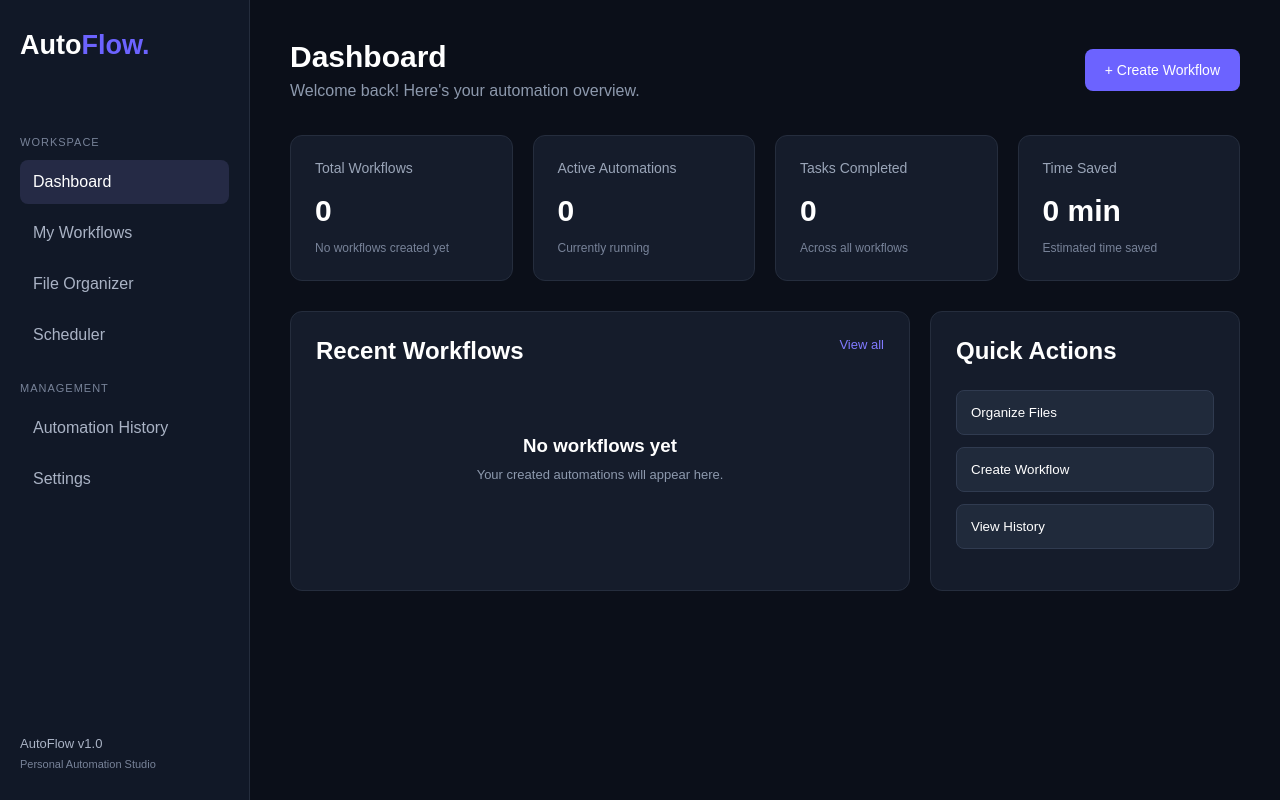
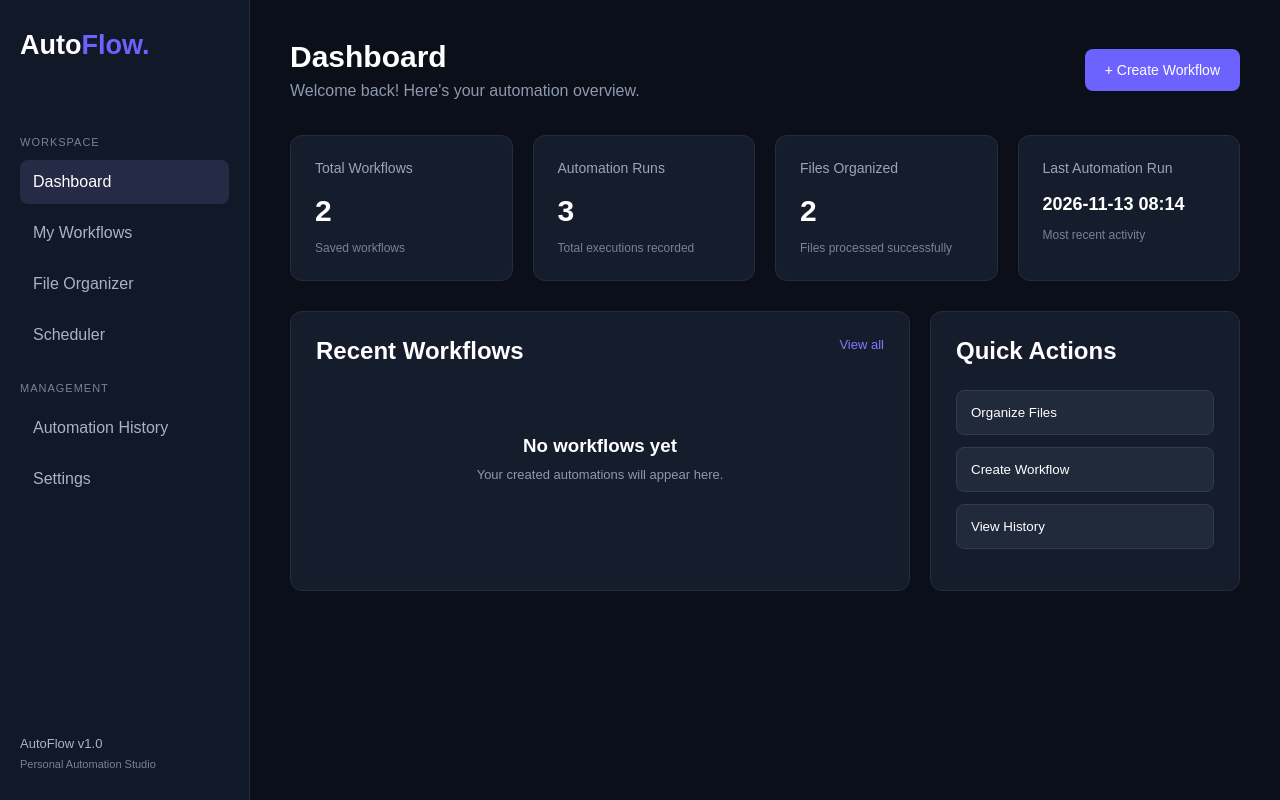
Before and after one commit to rbtechniques/AutoFlow, a Flask app: page / in a window 1280 px wide. Run offline with Flask 3, Linux system fonts and the light colour scheme; data comes from the database, SQL or seed files in the repository.

Commit message:
Update statistics section to display dynamic data for workflows and automation runs

```diff
--- a/templates/index.html
+++ b/templates/index.html
@@ -63,33 +63,37 @@
 
 
             <!-- Statistics -->
+
             <section class="stats-grid">
 
                 <div class="stat-card">
                     <p>Total Workflows</p>
-                    <h2>0</h2>
-                    <span>No workflows created yet</span>
+                    <h2>{{ stats.total_workflows }}</h2>
+                    <span>Saved workflows</span>
                 </div>
 
                 <div class="stat-card">
-                    <p>Active Automations</p>
-                    <h2>0</h2>
-                    <span>Currently running</span>
+                    <p>Automation Runs</p>
+                    <h2>{{ stats.total_runs }}</h2>
+                    <span>Total executions recorded</span>
                 </div>
 
                 <div class="stat-card">
-                    <p>Tasks Completed</p>
-                    <h2>0</h2>
-                    <span>Across all workflows</span>
+                    <p>Files Organized</p>
+                    <h2>{{ stats.files_organized }}</h2>
+                    <span>Files processed successfully</span>
                 </div>
 
                 <div class="stat-card">
-                    <p>Time Saved</p>
-                    <h2>0 min</h2>
-                    <span>Estimated time saved</span>
+                    <p>Last Automation Run</p>
+                    <h2 style="font-size: 18px;">
+                        {{ stats.last_run[:16] if stats.last_run else "Never" }}
+                    </h2>
+                    <span>Most recent activity</span>
                 </div>
 
             </section>
+
 
 
             <!-- Main Dashboard Sections -->
```
